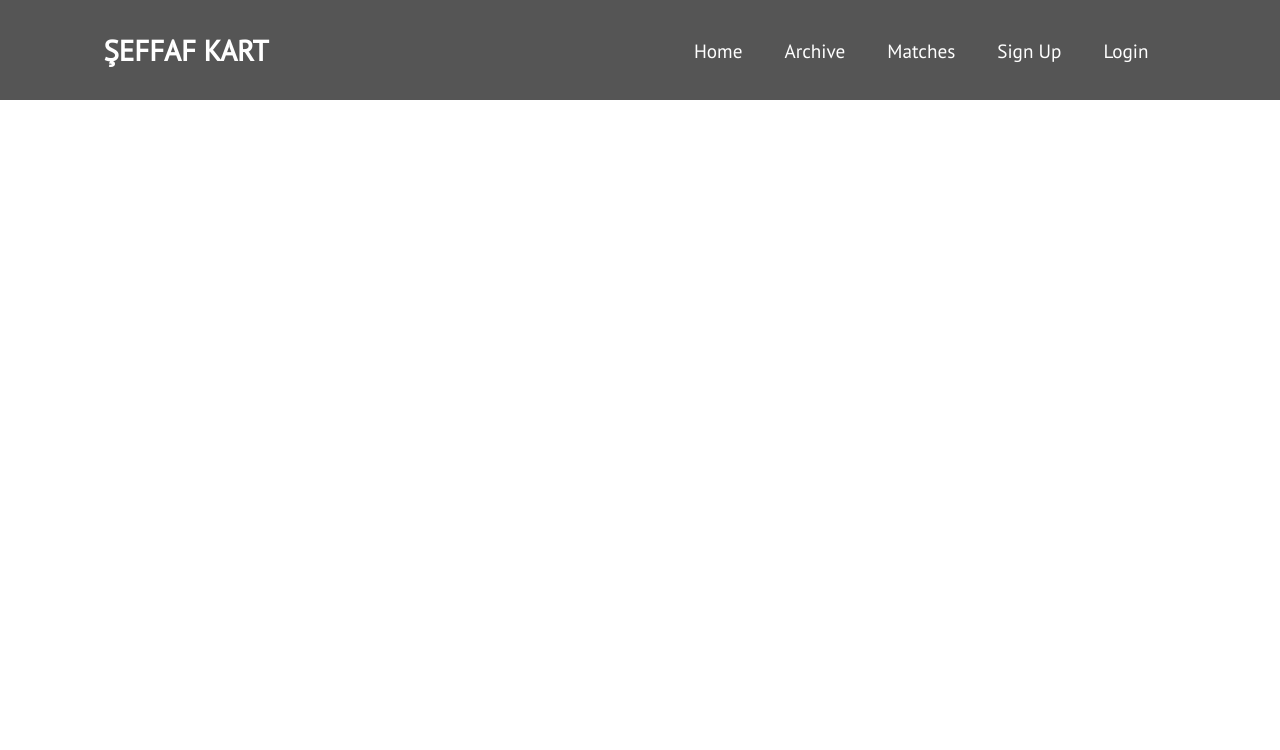
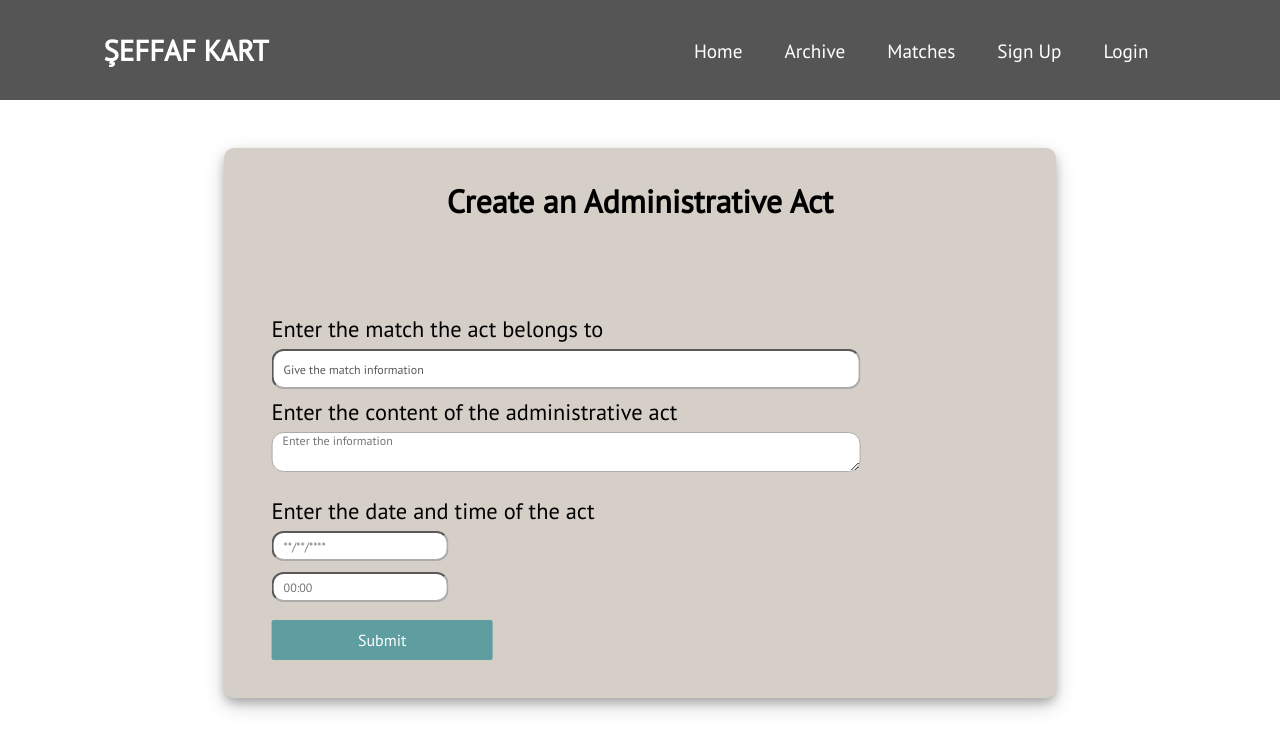
Before and after one commit to SU-CS308-22FA/Team-20-SeffafKart, a React (Create React App) app in the folder client/: page /admin-act in a window 1280 px wide. Shown: the top 750 px of the page. Built offline with nearby package versions, Linux system fonts and the light colour scheme.

Commit message:
Front-end create act page and admin view

```diff
--- /dev/null
+++ b/client/src/AdminPages/AdministrativeAct.js
@@ -0,0 +1,13 @@
+import React from 'react'
+import '../admin_form_components/FormAdmin.css'
+import FormAdminAct from '../admin_form_components/FormAdminAct'
+
+function AdministrativeAct() {
+  return (
+    <div className='act'>
+      <FormAdminAct/>
+    </div>
+  )
+}
+
+export default AdministrativeAct
--- a/client/src/App.js
+++ b/client/src/App.js
@@ -9,6 +9,7 @@ import { Route, Routes} from 'react-router-dom';
 import {useState} from 'react';
 import Games from './Pages/Games';
 import Archive from './Pages/Archive';
+import AdministrativeAct from './AdminPages/AdministrativeAct';
 
 function App() {
   // const adminUser = {
@@ -50,6 +51,7 @@ function App() {
         <Route path='/profile' element={<Profile />}/>
         <Route path='/games' element={<Games />}/>
         <Route path='/archive' element={<Archive />}/>
+        <Route path='/admin-act' element={<AdministrativeAct />}/>
       </Routes>
       </div>
     </>
--- /dev/null
+++ b/client/src/Pages/Home.css
@@ -0,0 +1,34 @@
+.act-box {
+    width: 100%;
+    height: 60px;
+    background-color: darkgrey;
+    border-radius: 2%;
+    align-items: center;
+    display: flex;
+    justify-content: center;
+}
+
+.act-button{
+    width: 30%;
+    height: 30px;
+    border-radius: 4px;
+    background: cadetblue;
+    outline: none;
+    border: none;
+    font-size: 1rem;
+    color: #fff;
+}
+
+.act-button:hover {
+    cursor: pointer;
+    background: linear-gradient(
+      90deg,
+      rgb(89, 122, 156) 0%,
+      rgb(116, 160, 236) 100%
+    );
+    transition: all 0.4s ease-out;
+  }
+
+.act-text {
+  color:#fff
+}
--- a/client/src/Pages/Home.js
+++ b/client/src/Pages/Home.js
@@ -1,3 +1,34 @@
-export default function Home() {
-    return <h1>Home</h1>
+import React, {useState} from 'react'
+import './Home.css'
+import { useDispatch, useSelector } from "react-redux";
+import {Link} from 'react-router-dom';
+
+
+function Home() {
+
+  const user = useSelector((state) => state.user.currentUser);
+  const isLogin = useSelector((state) => state.user.isLogin);
+  const isAdmin = useSelector((state) => state.user.admin);
+
+  const handleClick = () => {
+    console.log("act")
+  }
+
+  return (
+    <>
+    {isAdmin?
+    (
+    <div className="act-box">
+      <button className="act-button" onClick={handleClick}>
+        <Link className="act-text" style={{textDecoration:'none'}} to="/admin-act">ADD ADMINISTRATIVE ACT</Link>
+      </button>
+    </div>
+    ) :
+    (<div>
+      HOME
+    </div>)}
+    </>
+  )
 }
+
+export default Home
--- /dev/null
+++ b/client/src/admin_form_components/FormAdmin.css
@@ -0,0 +1,126 @@
+.act {
+    width: 100%;
+    height: 100%;
+    display: flex;
+    justify-content: center;
+}
+
+.title-act {
+    margin-top: 2rem;
+}
+
+
+.form-content-act {
+    margin-top: 3rem;
+    background-color: rgb(213, 207, 200);
+    width: 65%;
+    height: 550px;
+    box-shadow: 0 5px 8px 0 rgba(0, 0, 0, 0.2), 0 7px 20px 0 rgba(0, 0, 0, 0.2);
+    position: relative;
+    border-radius: 10px;
+    display: grid;
+}
+
+.form-act {
+    position: absolute;
+    top: 50%;
+    left: 50%;
+    transform: translate(-50%, -50%);
+    width: 90%;
+    height: 100%;
+    display: flex;
+    flex-direction: column;
+    padding: 6px;
+    margin-top: 10rem;
+}
+
+.form-input-btn-act {
+    width: 30%;
+    height: 40px;
+    margin-top: 10px;
+    border-radius: 2px;
+    background: cadetblue;
+    outline: none;
+    border: none;
+    color: #fff;
+    font-size: 1rem;
+}
+
+.form-input-btn-act:hover {
+    cursor: pointer;
+    background: linear-gradient(
+      90deg,
+      rgb(89, 122, 156) 0%,
+      rgb(116, 160, 236) 100%
+    );
+    transition: all 0.4s ease-out;
+}
+
+.form-label-act {
+    display: flex;
+    justify-self: left;
+    font-size: 1.4rem;
+    margin-bottom: 6px;
+    color:rgb(0, 0, 0);
+}
+
+.form-datetime {
+    margin-bottom: 0.5rem;
+    margin-top: 1rem;
+    width: 80%;
+}
+
+.form-date {
+    display: block;
+    padding-left: 10px;
+    border-radius: 2px;
+    height: 30px;
+    width: 30%;
+    font-size: 12px;
+    border-radius: 12px;
+    border-color: rgb(174, 171, 171);
+}
+
+.form-time {
+    display: block;
+    padding-left: 10px;
+    border-radius: 2px;
+    height: 30px;
+    width: 30%;
+    font-size: 12px;
+    margin-top: 0.7rem;
+    border-radius: 12px;
+    border-color: rgb(174, 171, 171);
+}
+
+.form-inputs-act {
+    margin-bottom: 0.5rem;
+    width: 80%;
+}
+
+.form-input-act {
+    display: block;
+    padding-left: 10px;
+    border-radius: 2px;
+    height: 40px;
+    width: 100%;
+    border-radius: 12px;
+    font-size: 12px;
+    border-color: rgb(174, 171, 171);
+}
+
+.form-input-act-text {
+    display: block;
+    padding-left: 10px;
+    border-radius: 2px;
+    height: 40px;
+    width: 100%;
+    border-radius: 12px;
+    font-size: 12px;
+    border-color: rgb(174, 171, 171);
+}
+
+.form-input-act::placeholder {
+    color: #595959;
+    font-size: 12px;
+  }
--- /dev/null
+++ b/client/src/admin_form_components/FormAdminAct.js
@@ -0,0 +1,83 @@
+import React, {useState} from "react";
+import './FormAdmin.css'
+import Axios from "axios";
+
+function FormAdminAct() {
+
+
+  const [actgame, setActGame] = useState("");
+  const [actinfo, setActInfo] = useState("");
+  const [actdate, setActDate] = useState("");
+  const [acttime, setActTime] = useState("");
+
+    const handleSubmit = async (e) => {
+        e.preventDefault();
+
+      };
+
+  return (
+    <div className="form-content-act">
+        <h1 className="title-act">Create an Administrative Act</h1>
+      <form onSubmit={handleSubmit} className="form-act" noValidate>
+        <div className="form-inputs-act">
+        <label className="form-label-act">Enter the match the act belongs to</label>
+        <input
+            className="form-input-act"
+            type="text"
+            name="actgame"
+            value={actgame}
+            placeholder="Give the match information"
+            onChange={(e) => {
+                setActGame(e.target.value);
+            }}
+        />
+        {/* {errors.username && <p>{errors.username}</p>} */}
+        </div>
+        <div className="form-inputs-act">
+        <label className="form-label-act">Enter the content of the administrative act</label>
+        <textarea
+            id='' cols='30' rows='6'
+            className="form-input-act-text"
+            type="text"
+            name="actinfo"
+            value={actinfo}
+            placeholder="Enter the information"
+            onChange={(e) => {
+            setActInfo(e.target.value);
+            }}
+        />
+        {/* {errors.username && <p>{errors.username}</p>} */}
+        </div>
+        <div className="form-datetime">
+        <label className="form-label-act">Enter the date and time of the act</label>
+        <input
+            className="form-date"
+            type="text"
+            name="actdate"
+            value={actdate}
+            placeholder="**/**/****"
+            onChange={(e) => {
+            setActDate(e.target.value);
+            }}
+        />
+        <input
+            className="form-time"
+            type="text"
+            name="acttime"
+            value={acttime}
+            placeholder="00:00"
+            onChange={(e) => {
+            setActTime(e.target.value);
+            }}
+        />
+        {/* {errors.username && <p>{errors.username}</p>} */}
+        </div>
+        <button className="form-input-btn-act" type="submit">
+          Submit
+        </button>
+      </form>
+    </div>
+  )
+}
+
+export default FormAdminAct
--- a/client/src/components/Navbar.js
+++ b/client/src/components/Navbar.js
@@ -9,9 +9,7 @@ import {logoutUser} from '../redux/userSlice'
 function Navbar () {
     const path = window.location.pathname
     const user = useSelector((state) => state.user.currentUser);
-    console.log(user)
     const isLogin = useSelector((state) => state.user.isLogin);
-    console.log(isLogin)
     const dispatch = useDispatch();
 
     const [clicked, setClicked] = useState(false);
@@ -21,8 +19,6 @@ function Navbar () {
 
     const handleLogout = async (e) => {
         dispatch(logoutUser());
-        console.log("dis")
-        console.log(isLogin)
     }
 
 
--- a/client/src/form_components/FormLogin.js
+++ b/client/src/form_components/FormLogin.js
@@ -1,4 +1,4 @@
-import React, { useState, useEffect, useRef, useContext } from "react";
+import React, { useState} from "react";
 import validate from "./validateInfo";
 import useForm from "./useForm";
 import { Navigate } from 'react-router-dom';
--- a/client/src/redux/userSlice.js
+++ b/client/src/redux/userSlice.js
@@ -37,6 +37,9 @@ const userSlice = createSlice({
       //state.isFetching = false;
       state.currentUser = action.payload.user;
       state.isLogin = true;
+      if(action.payload.user[0].isAdmin === 1) {
+        state.admin = true;
+      }
     },
     loginFailure: (state) => {
       //state.isFetching = false;
```
